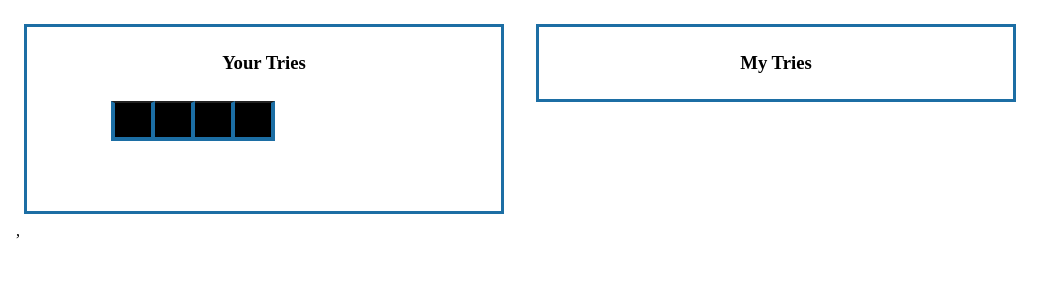
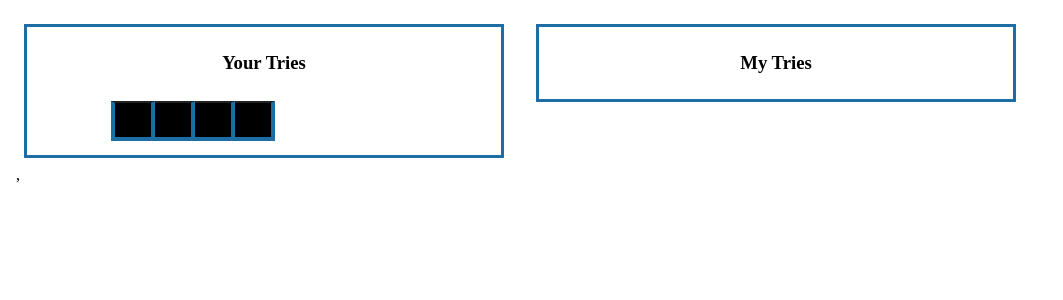
Before and after one commit to jmarchionatto/bulls-and-cows-react, a React (Create React App) app: page / in a window 1280 px wide. Both pictures are taken after a click on the button "Me". Shown: the top 300 px of the page, without its empty margins (0-1063 px from the left). Built offline with nearby package versions, Linux system fonts and the light colour scheme; the HTML template or start-up script is replaced by a standard one.

Commit message:
Add submit btn handler

```diff
--- a/src/Atry.js
+++ b/src/Atry.js
@@ -4,6 +4,10 @@ import Digit from './Digit';
 import Digit4 from './Digit4';
 import { FLD_NAMES } from './Const';
 import styled from 'styled-components';
+
+const DivT = styled.div`
+    display: table;
+`;
 
 const DivTc = styled.div`
     display: table-cell;
@@ -29,11 +33,16 @@ class Atry extends React.PureComponent {
         console.log('Atry -> constructor -> props', props);
     }
 
+    sendTry = e => {
+        console.log('Atry -> e', e);
+        this.props.handlers.onSendTry(e);
+    };
+
     render() {
         return (
-            <div>
+            <DivT>
                 <DivTc>
-                    <SubBtn type="submit" visib={this.props.try.showSendTry}>
+                    <SubBtn type="submit" visib={this.props.try.showSendTry} onClick={this.sendTry}>
                         Send Try
                     </SubBtn>
                 </DivTc>
@@ -67,7 +76,7 @@ class Atry extends React.PureComponent {
                         </SubBtn>
                     </DivTc>
                 </RateDiv>
-            </div>
+            </DivT>
         );
     }
 }
```
